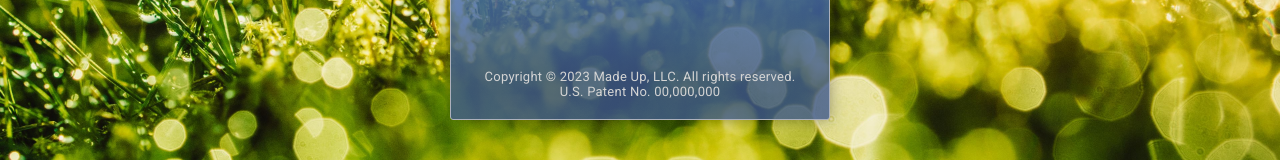
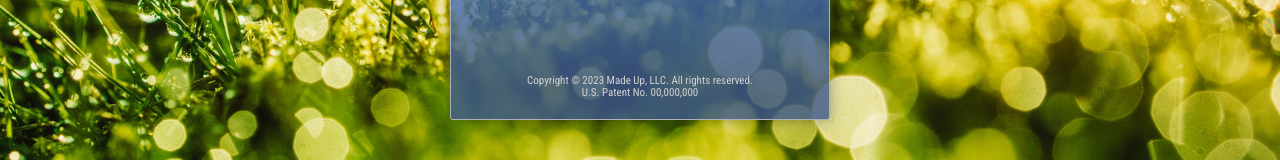
Before and after one commit to StevanFreeborn/TestingDemo, a React (Create React App) app in the folder src/TestingDemo.Client/: page /Public/Login in a window 1280 px wide. Shown: the part 540-700 px from the top of the page. Built offline with nearby package versions, Linux system fonts and the light colour scheme; no server answers.

Commit message:
fix: add more specific css selector for copyright text

```diff
--- a/src/TestingDemo.Client/src/components/AuthContainer.module.css
+++ b/src/TestingDemo.Client/src/components/AuthContainer.module.css
@@ -4,12 +4,10 @@
   width: 380px;
   height: 520px;
   box-shadow: 0 0 15px 0 rgba(0, 0, 0, 0.35);
-  background: linear-gradient(
-    -180deg,
-    rgba(16, 49, 116, 0.8) 30%,
-    rgba(74, 135, 227, 0.8) 46%,
-    rgba(61, 88, 141, 0.8) 93%
-  );
+  background: linear-gradient(-180deg,
+      rgba(16, 49, 116, 0.8) 30%,
+      rgba(74, 135, 227, 0.8) 46%,
+      rgba(61, 88, 141, 0.8) 93%);
   border-radius: 3px;
   border: 1px solid #acb0bb;
 }
@@ -38,6 +36,10 @@
   justify-content: flex-end;
   flex: 1;
   text-align: center;
+}
+
+.copyRightContainer>p {
+  text-align: center;
   color: #d4d4d4;
   font-size: 11px;
   letter-spacing: normal;
```
